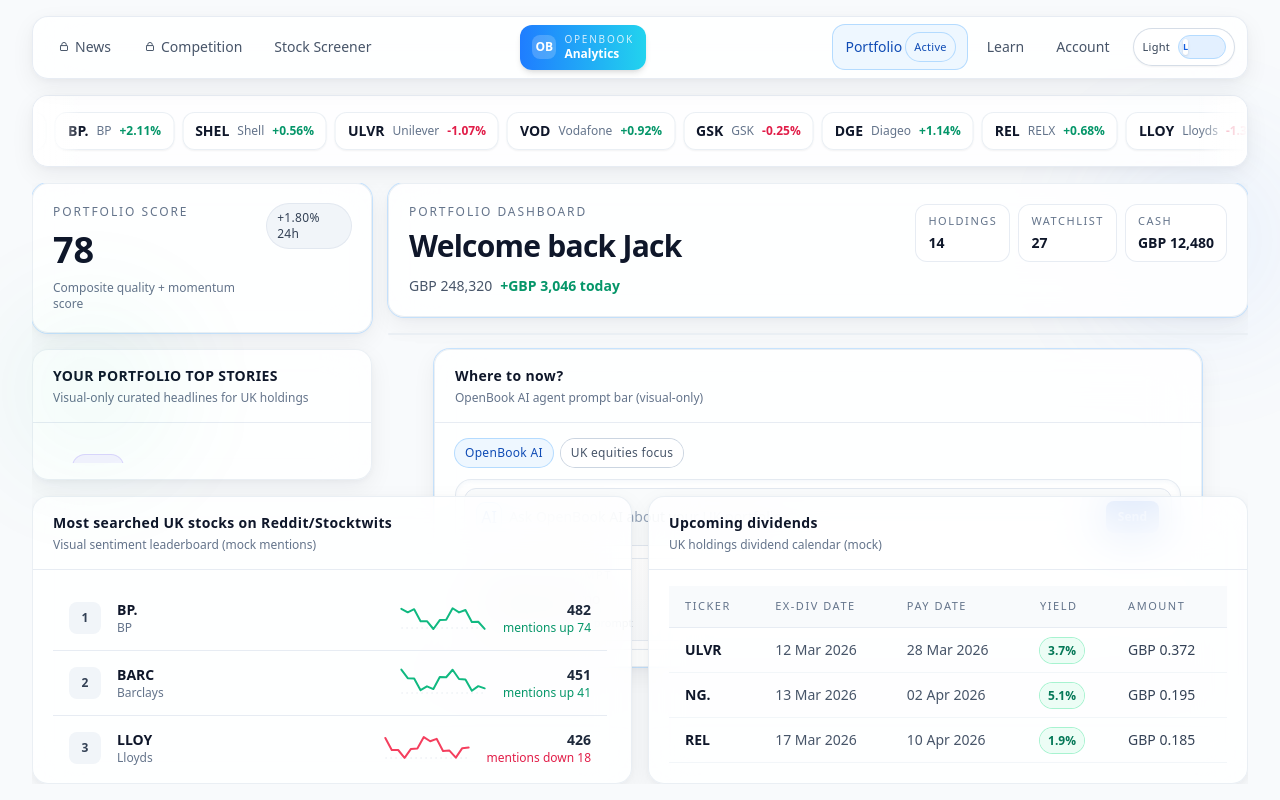
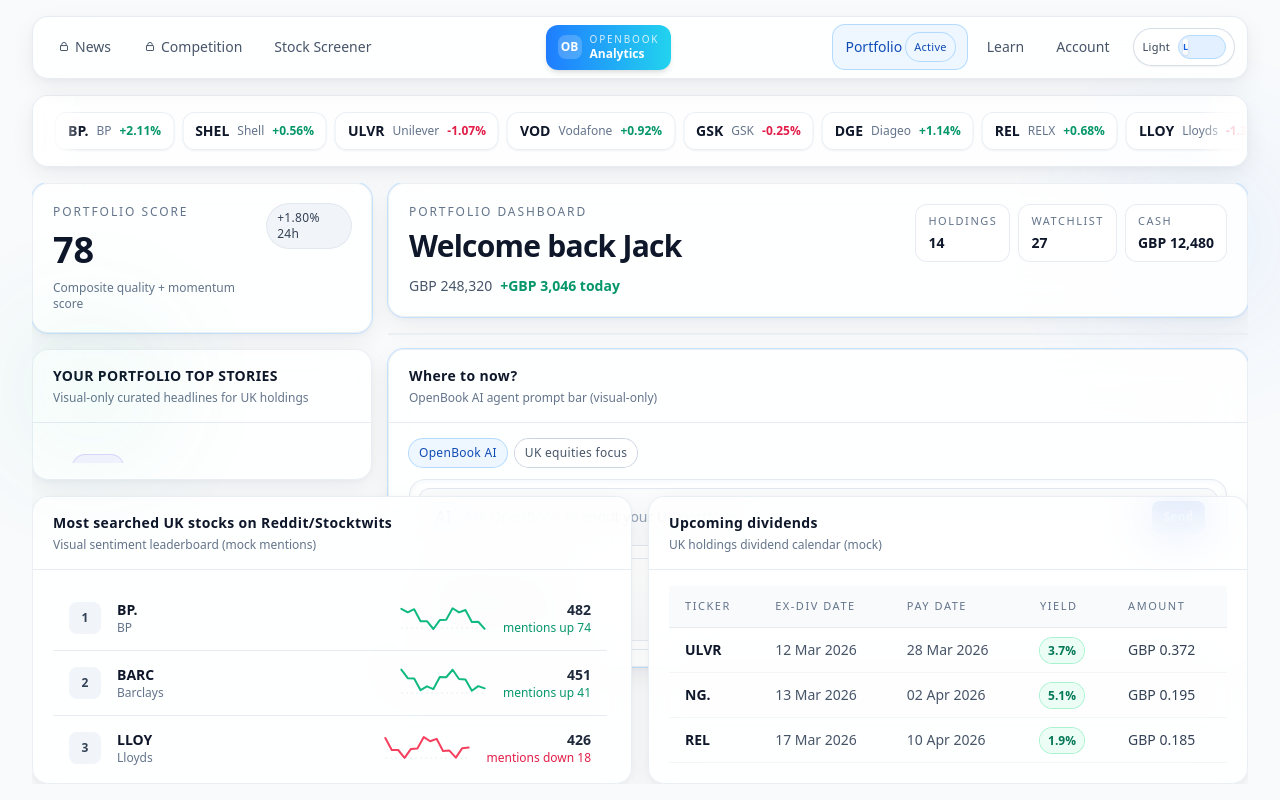
Before and after one commit to infinityqeusd/dashboard-prototype, a React (Vite) app: page / in a window 1280 px wide. Built offline with nearby package versions, Linux system fonts and the light colour scheme.

Commit message:
Polish navbar spacing and AI widget width

```diff
--- a/src/components/AIAgentWidget.tsx
+++ b/src/components/AIAgentWidget.tsx
@@ -74,7 +74,7 @@ export function AIAgentWidget({ suggestions }: AIAgentWidgetProps) {
     <Panel
       title="Where to now?"
       subtitle="OpenBook AI agent prompt bar (visual-only)"
-      className={`mx-auto w-full max-w-3xl ${ui.brandGlow}`}
+      className={`w-full ${ui.brandGlow}`}
     >
       <div className="space-y-3">
         <div className="flex flex-wrap items-center gap-2">
--- a/src/components/Navbar.tsx
+++ b/src/components/Navbar.tsx
@@ -91,22 +91,24 @@ export function Navbar({ theme, onToggleTheme }: NavbarProps) {
           <ThemeToggle theme={theme} onToggle={onToggleTheme} />
         </div>
 
-        <div className="hidden xl:grid xl:grid-cols-[minmax(0,1fr)_auto_minmax(0,1fr)_auto] xl:items-center xl:gap-3">
+        <div className="hidden xl:flex xl:items-center xl:gap-3">
+          <div className="flex min-w-0 flex-1 items-center justify-between gap-3">
             <div className="flex min-w-0 items-center gap-2">
               {leftItems.map((item) => (
                 <NavButton key={item.label} item={item} />
               ))}
             </div>
 
-          <div className="justify-self-center">{logo}</div>
+            <div className="shrink-0">{logo}</div>
 
-          <div className="flex min-w-0 items-center justify-end gap-2">
+            <div className="flex min-w-0 items-center gap-2">
               {rightItems.map((item) => (
                 <NavButton key={item.label} item={item} />
               ))}
             </div>
+          </div>
 
-          <div className="justify-self-end">
+          <div className="shrink-0">
             <ThemeToggle theme={theme} onToggle={onToggleTheme} />
           </div>
         </div>
```
Lines whose indentation alone changed are shown as unchanged.
